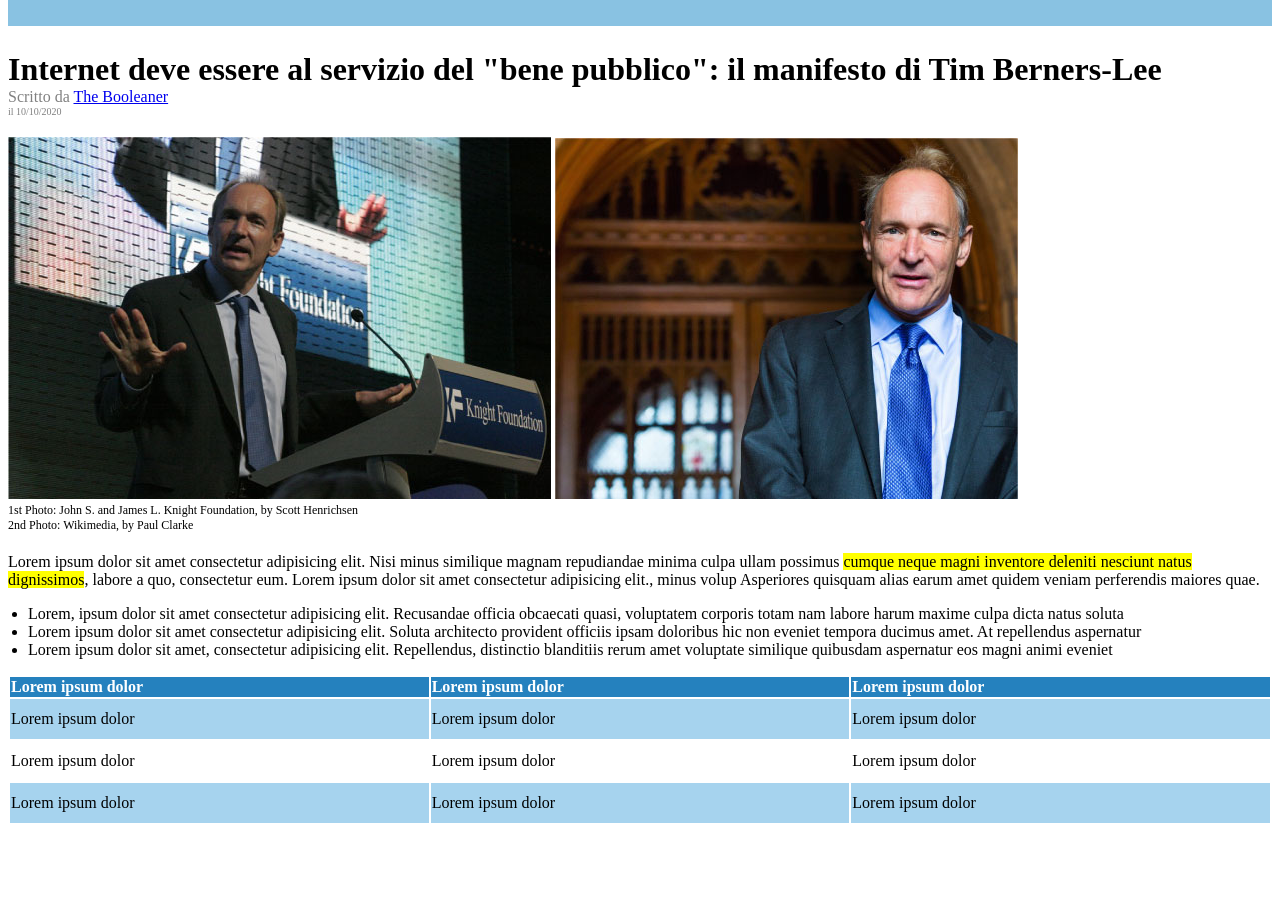
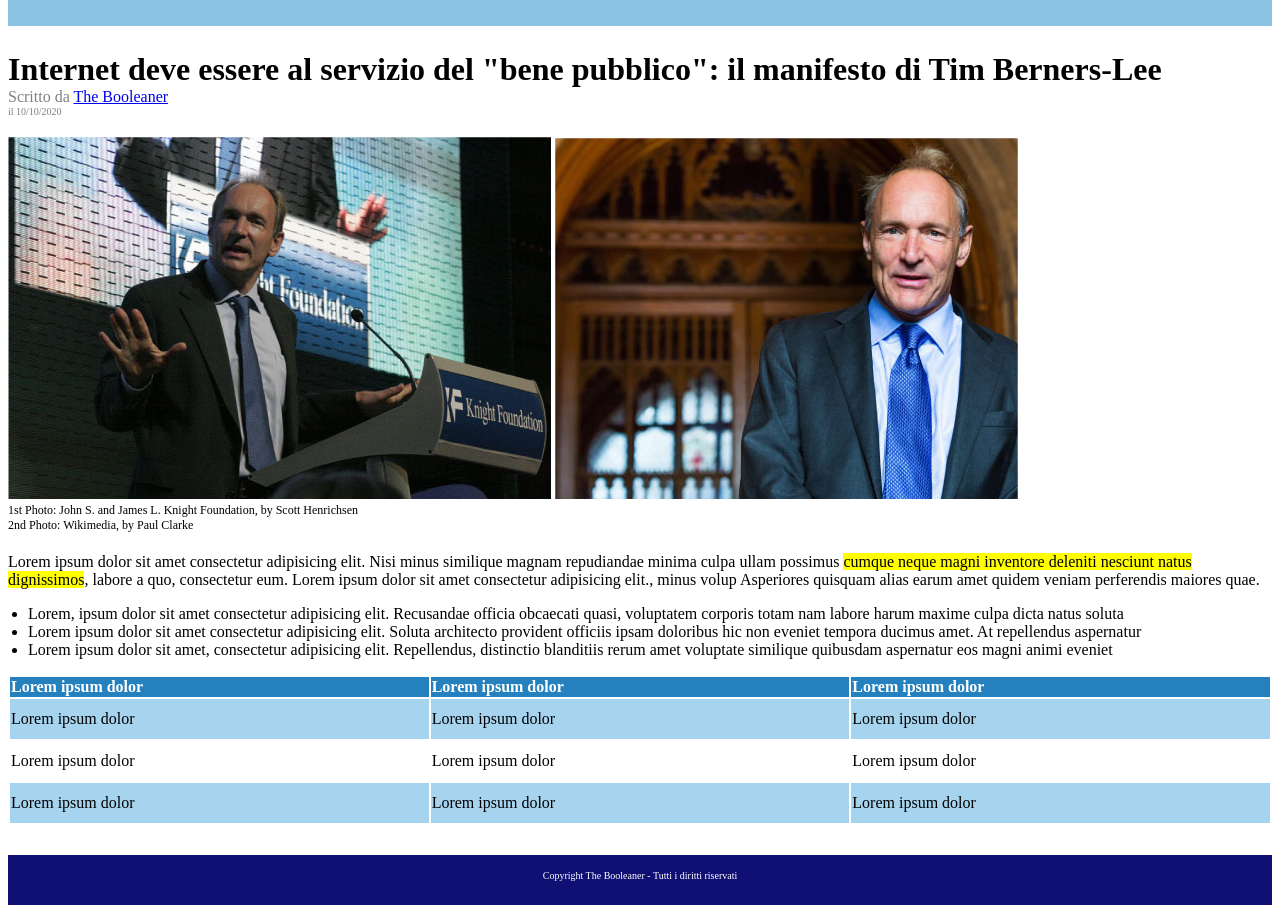
Before and after one commit to Ahurricaneeos/html-css-booleaner, a plain HTML site: page index.html in a window 1280 px wide. Shown: the part 86-999 px from the top of the page. Before the commit the page ends 919 px from the top, so only its background shows below. Drawn offline with Linux system fonts and the light colour scheme.

Commit message:
Added footer

```diff
--- a/css/style.css
+++ b/css/style.css
@@ -36,3 +36,12 @@
 .td {
     background-color: rgb(166, 211, 238);
 }
+.footer {
+    background-color: rgb(15, 15, 116);
+    color: white;
+    font-size: 10px;
+    text-align: center;
+    padding: 5px 10px;
+    margin-top: 30px;
+    margin-bottom: 0px;
+}
--- a/index.html
+++ b/index.html
@@ -54,5 +54,8 @@
     </table>
     </main>
 
+    <footer class="footer" style="height: 40px;">
+        <p class="footer-text">Copyright The Booleaner - Tutti i diritti riservati</p>
+    </footer>
 </body>
 </html>
```
